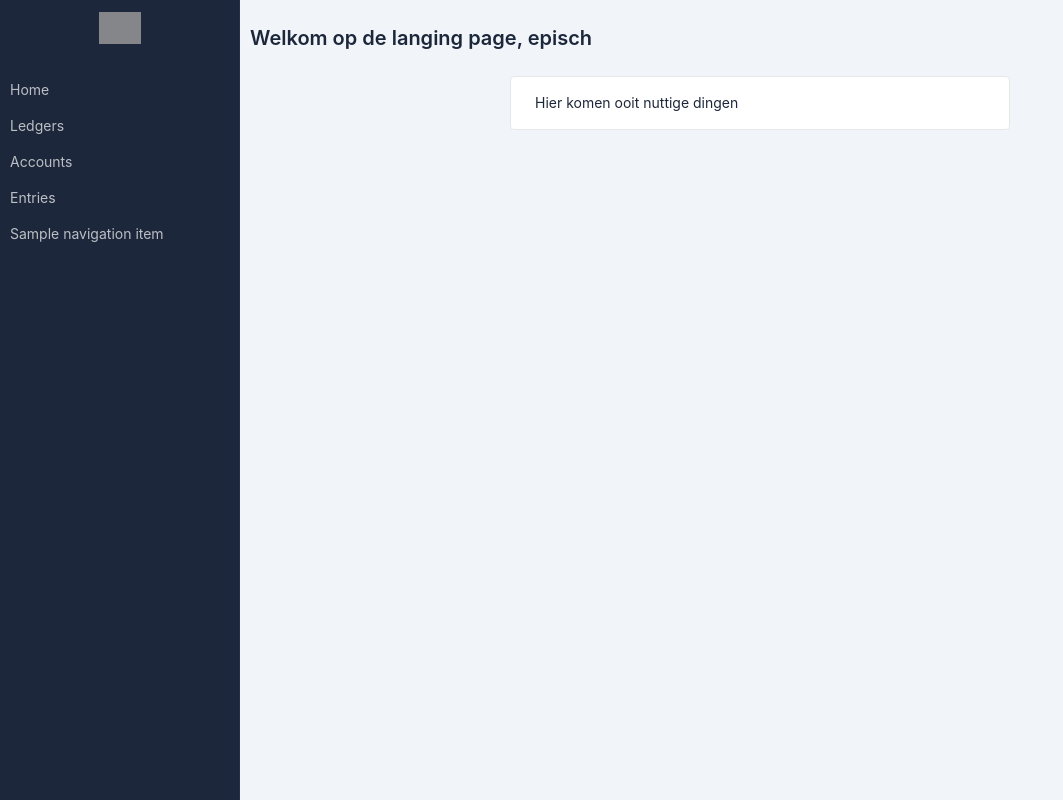
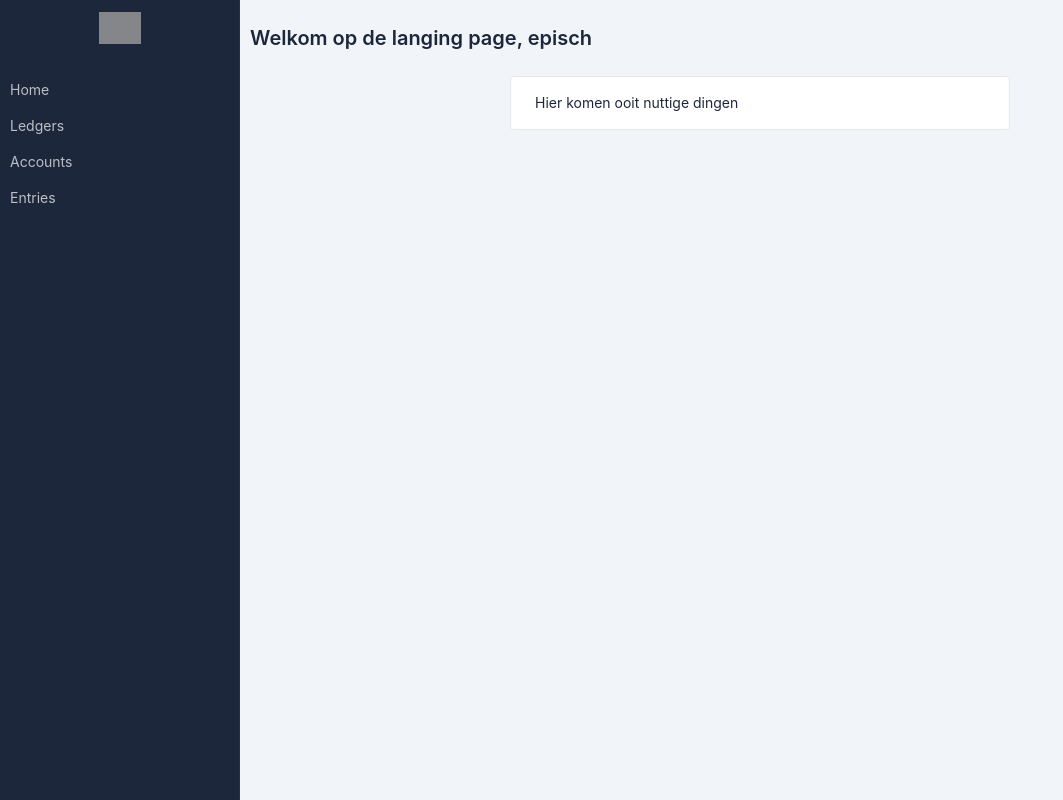
Before and after one commit to Encephala/accountancpy, a Django app: page / in a window 1280 px wide. Shown: the whole page, without its empty margins (0-1063 px from the left). Run offline with Django 4.2, Linux system fonts and the light colour scheme; some libraries are stand-ins or nearby versions; grey boxes are pictures that could not be loaded.

Commit message:
Remove template nav item

```diff
--- a/app/app/templates/_base.html
+++ b/app/app/templates/_base.html
@@ -62,13 +62,6 @@
                 </span>
                 </a>
             </li>
-            <li class="nav-item">
-                <a class="nav-link" href="./">
-                <span class="nav-link-title">
-                    Sample navigation item
-                </span>
-                </a>
-            </li>
             </ul>
         </div>
         </div>
```
